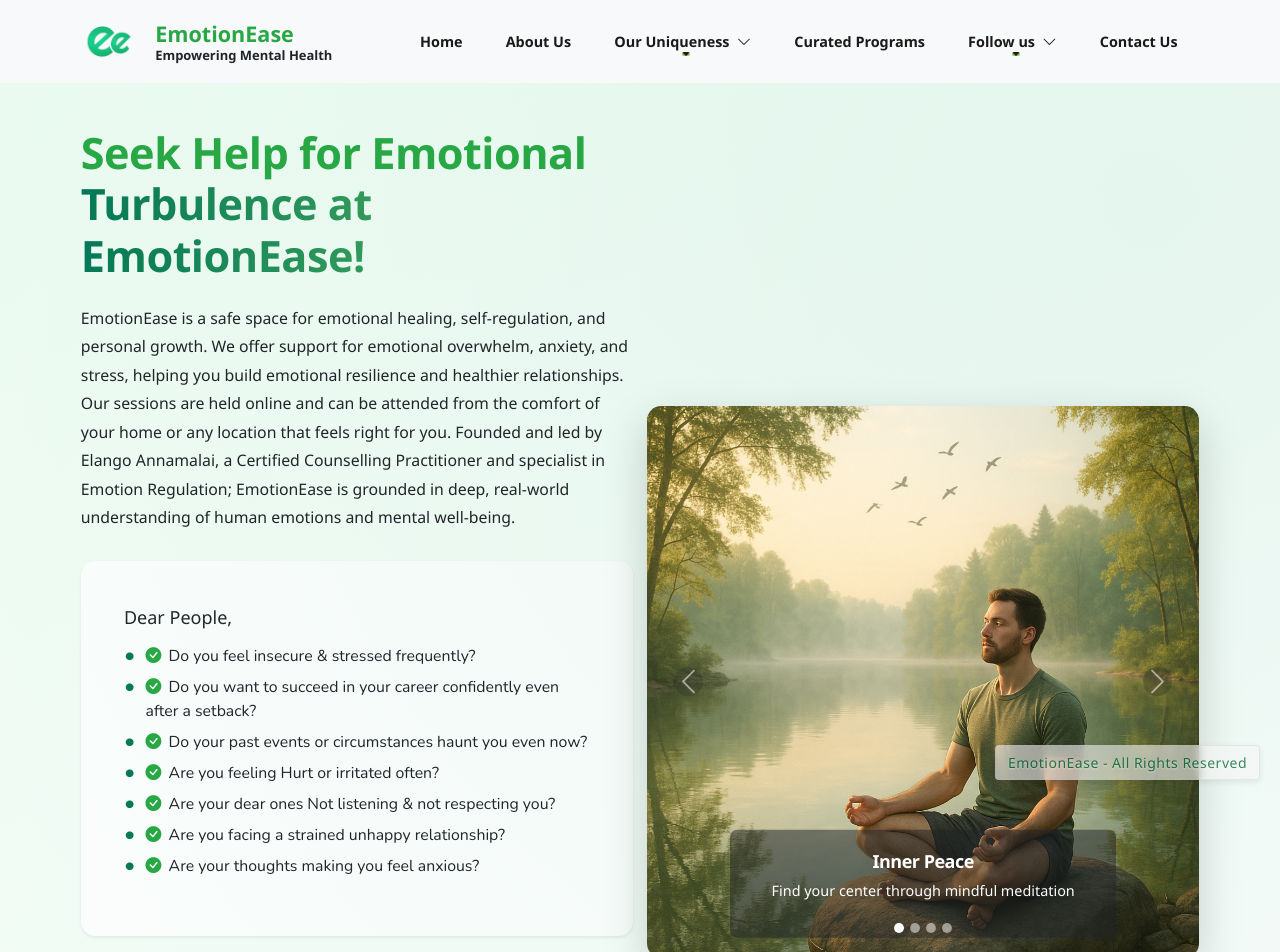
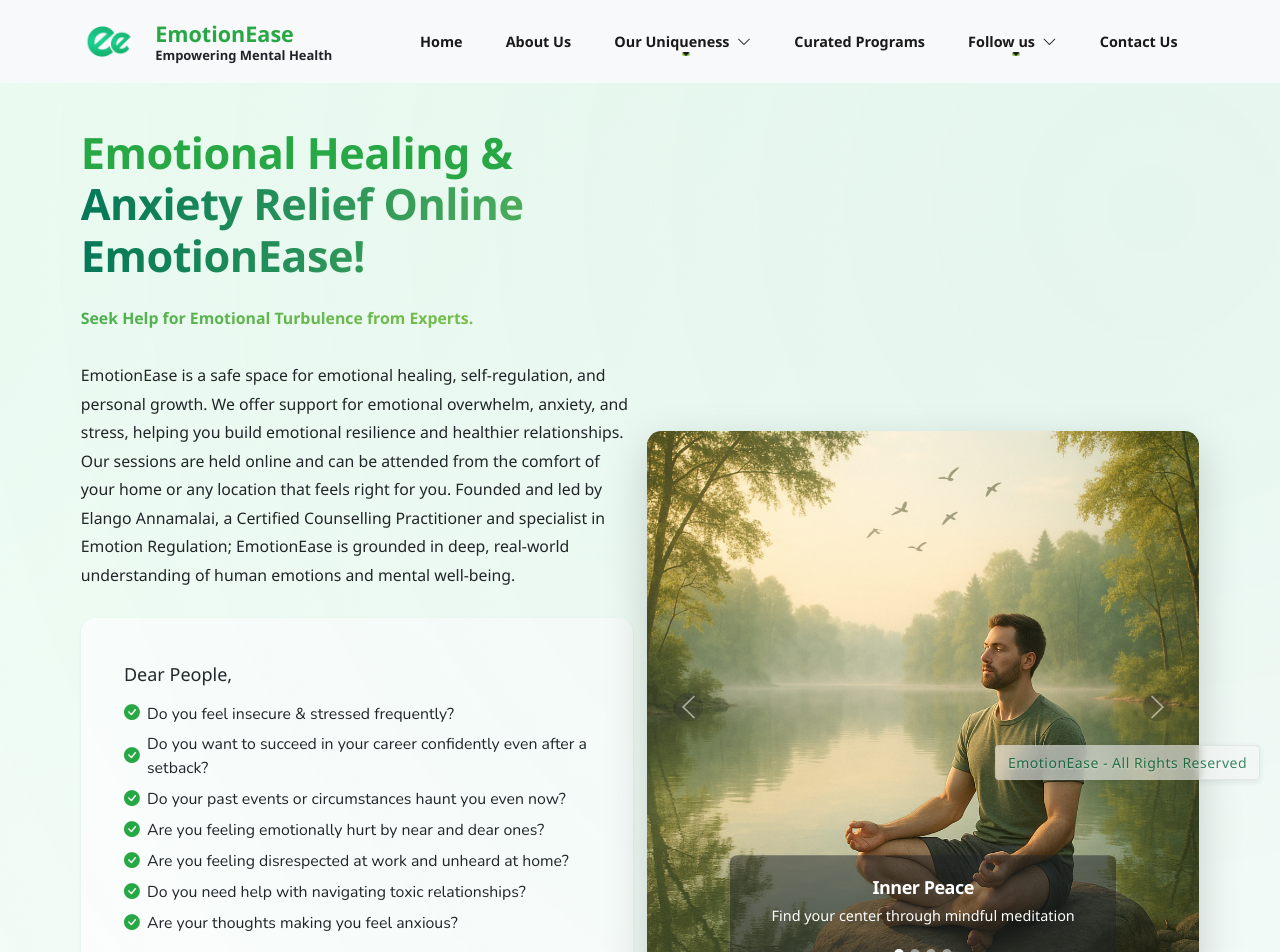
Before and after one commit to EmotionEase-dev/emotionease-Website, a React (Vite) app: page / in a window 1280 px wide. Shown: the top 952 px of the page. Built offline with nearby package versions, Linux system fonts and the light colour scheme; a web font is replaced by a local one.

Commit message:
SEO Changes

```diff
--- a/pages/Home.css
+++ b/pages/Home.css
@@ -232,6 +232,17 @@
     opacity: 0;
     animation: fadeInUp 0.8s cubic-bezier(0.23, 1, 0.32, 1) forwards;
   }
+
+  /* Nuclear option */
+ul, ol, li {
+  list-style: none !important;
+  padding-left: 0 !important;
+  margin-left: 0 !important;
+}
+ul li::before,
+ul li::after {
+  content: none !important;
+}
 
   .card::before {
     content: '';
--- a/pages/Home.jsx
+++ b/pages/Home.jsx
@@ -81,12 +81,16 @@ const Home = () => {
           className="d-flex flex-column h-100"
         >
           <div className="flex-grow-1 d-flex flex-column justify-content-center">
+
             <motion.h1 className="hero-title display-3 fw-bold mb-4 text-success">
-              Seek Help for Emotional{" "}
+              Emotional Healing & {" "}
               <span className="text-gradient-success">
-                Turbulence at EmotionEase!
+               Anxiety Relief Online EmotionEase!
               </span>
             </motion.h1>
+            <motion.p className="mission-text text-gradient-success">
+              Seek Help for Emotional Turbulence from Experts.
+            </motion.p>
 
             <motion.p className="mission-text">
               EmotionEase is a safe space for emotional healing, self-regulation, and personal growth. We offer support for emotional overwhelm, anxiety, and stress, helping you build emotional resilience and healthier relationships. Our sessions are held online and can be attended from the comfort of your home or any location that feels right for you. Founded and led by Elango Annamalai, a Certified Counselling Practitioner and specialist in Emotion Regulation; EmotionEase is grounded in deep, real-world understanding of human emotions and mental well-being.
@@ -101,28 +105,50 @@ const Home = () => {
               transition={{ duration: 0.3 }}
             >
               <p className="lead fw-medium">Dear People,</p>
-              <ul className="list-unstyled" style={{ fontSize: "1.2rem" }}>
+              <ul style={{
+  fontSize: "1.2rem",
+  listStyle: "none",
+  paddingLeft: 0,
+  marginLeft: 0,
+  marginBottom: 0,
+}}>
   {[
     "Do you feel insecure & stressed frequently?",
     "Do you want to succeed in your career confidently even after a setback?",
     "Do your past events or circumstances haunt you even now?",
-                  "Are you feeling Hurt or irritated often?",
-                  "Are your dear ones Not listening & not respecting you?",
-                  "Are you facing a strained unhappy relationship?",
+    "Are you feeling emotionally hurt by near and dear ones?",
+    "Are you feeling disrespected at work and unheard at home?",
+    "Do you need help with navigating toxic relationships?",
     "Are your thoughts making you feel anxious?",
   ].map((question, index) => (
     <motion.li
       key={index}
-                    className="mb-2"
       variants={itemVariants}
       initial="hidden"
       animate="visible"
+      style={{
+        display: "flex",
+        alignItems: "center",
+        listStyle: "none",
+        paddingLeft: 0,
+        marginLeft: 0,
+        marginBottom: "0.5rem",
+        position: "relative",
+      }}
     >
-                    <i className="bi bi-check-circle-fill text-success me-2" aria-hidden="true"></i>
+      {/* Double protection checkmark */}
+      <span style={{
+        display: "inline-flex",
+        marginRight: "0.5rem",
+        color: "#28a745", /* Bootstrap's text-success color */
+      }}>
+        <i className="bi bi-check-circle-fill" aria-hidden="true" />
+      </span>
       <span>{question}</span>
     </motion.li>
   ))}
 </ul>
+
             </motion.div>
           </div>
 
@@ -188,7 +214,7 @@ const Home = () => {
                 >
                   <img
                     src={PeacefulMeditation}
-                    alt="Woman meditating peacefully in nature"
+                    alt="Online Emotion Healing and Counselling by EmotionEase"
                     className="d-block w-100 h-100 img-fluid object-cover"
                     loading="lazy"
                   />
@@ -214,7 +240,7 @@ const Home = () => {
                 >
                   <img
                     src={Human}
-                    alt="Two people connecting emotionally"
+                    alt="Online Emotion Healing and Counselling by EmotionEase"
                     className="d-block w-100 h-100 img-fluid object-cover"
                     loading="lazy"
                   />
@@ -240,7 +266,7 @@ const Home = () => {
                 >
                   <img
                     src={Cage}
-                    alt="Person breaking free from constraints"
+                    alt="Online Emotion Healing and Counselling by EmotionEase"
                     className="d-block w-100 h-100 img-fluid object-cover"
                     loading="lazy"
                   />
@@ -266,7 +292,7 @@ const Home = () => {
                 >
                   <img
                     src={Freedom}
-                    alt="Person experiencing emotional freedom"
+                    alt="Online Emotion Healing and Counselling by EmotionEase"
                     className="d-block w-100 h-100 img-fluid object-cover"
                     loading="lazy"
                   />
@@ -341,7 +367,7 @@ const Home = () => {
               className="section-title display-3 fw-bold mb-3"
               variants={itemVariants}
             >
-              What Will You <span className="text-gradient-success">Get?</span>
+              What You Will Gain from Our <span className="text-gradient-success"> Emotional Wellness Programs?</span>
             </motion.h2>
             <motion.p
               className="lead text-muted mx-auto"
@@ -431,8 +457,8 @@ const Home = () => {
               className="section-title display-3 fw-bold mb-3"
               variants={itemVariants}
             >
-              Few Words on{" "}
-              <span className="text-gradient-success">Emotions…</span>
+              Understanding Emotions {" "}
+              <span className="text-gradient-success">The Foundation of  Emotion and Mental Health</span>
             </motion.h2>
           </motion.div>
 
@@ -534,7 +560,7 @@ const Home = () => {
               className="section-title display-3 fw-bold mb-3"
               variants={itemVariants}
             >
-              Our <span className="text-gradient-success">6 Uniqueness</span>
+              Reasons Why You Should <span className="text-gradient-success"> Reach Out to EmotionEase</span>
             </motion.h2>
             <motion.p
               className="lead text-muted fst-italic"
@@ -1096,7 +1122,7 @@ const Home = () => {
                   rel="noopener noreferrer"
                   className="btn btn-success btn-lg px-4 py-3 fw-medium"
                 >
-                  Book My Free First Session{" "}
+                   Book Your 1st Free Counselling with EmotionEase{" "}
                   <i className="bi bi-arrow-right ms-2"></i>
                 </a>
               </motion.div>
```
Lines whose indentation alone changed are shown as unchanged.
